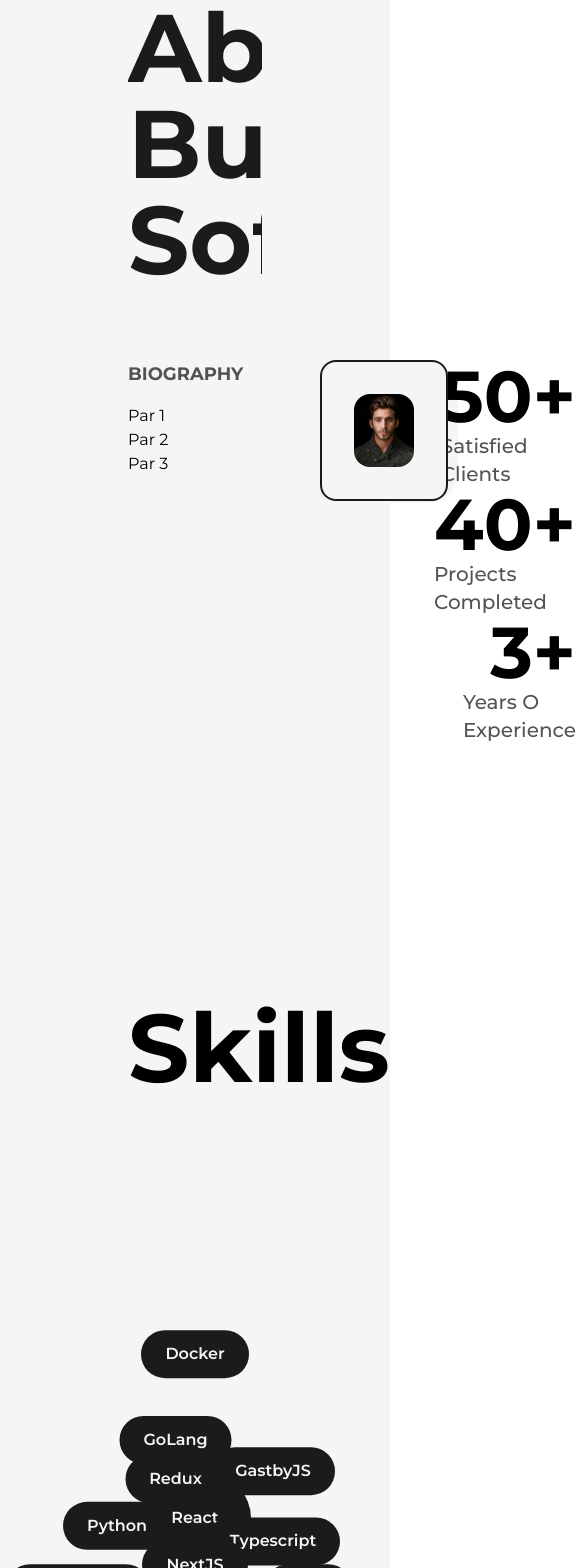
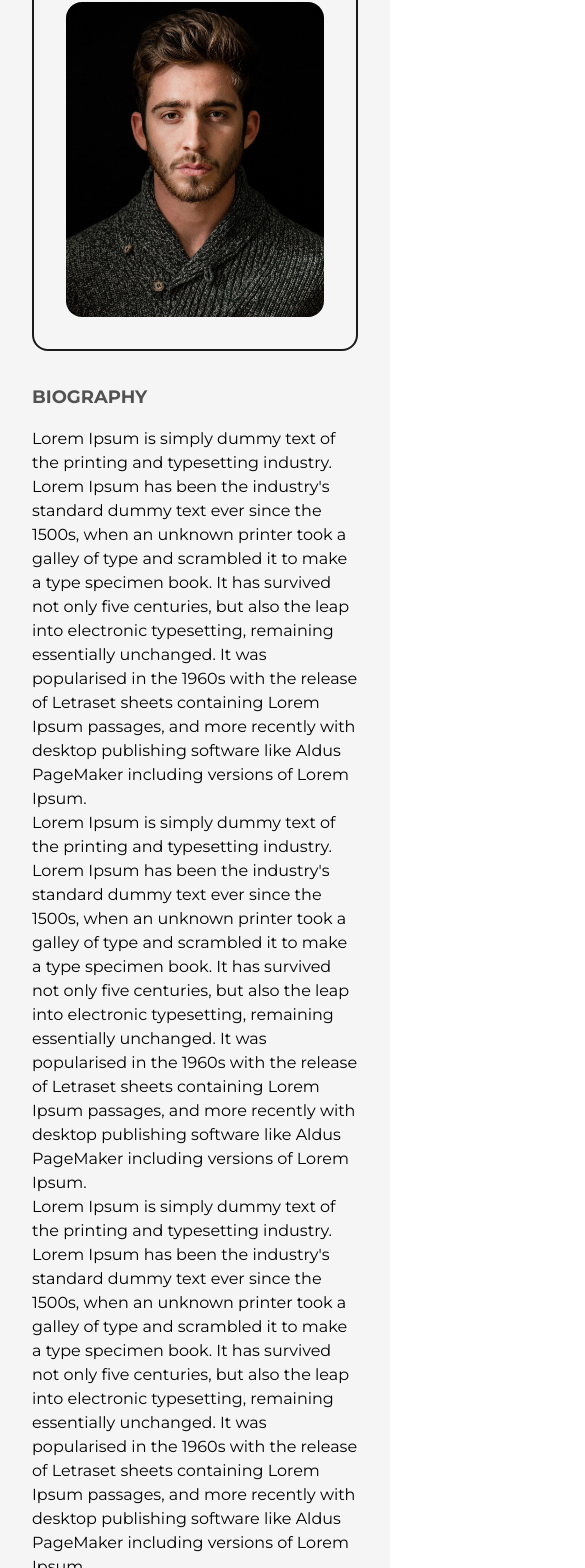
Before and after one commit to francisco-alonso/portfolio-app, a Next.js app: page /about in a window 390 px wide. Shown: the part 242-1810 px from the top of the page, 585 px wide, since content can reach past the window. Built offline with nearby package versions, Linux system fonts and the light colour scheme.

Commit message:
responsiveness

```diff
--- a/src/components/AnimatedText.tsx
+++ b/src/components/AnimatedText.tsx
@@ -35,7 +35,7 @@
 
 export const AnimatedText = ({ text, className="" }: Props) => {
     return (
-        <div className='w-full mx-auto py-2 flex items-center justify-center text-center overflow-hidden dark:text-light'>
+        <div className='w-full mx-auto py-2 flex items-center justify-center text-center overflow-hidden sm:py-0'>
             <motion.h1
                 className={`inline-block w-full text-dark font-bold capitalize text-8xl ${className} dark:text-light`}
                 variants={quote}
--- a/src/components/Footer.tsx
+++ b/src/components/Footer.tsx
@@ -4,8 +4,8 @@
 
 export const Footer = () => {
     return (
-        <footer className='w-full border-t-2 border-solid border-dark font-medium text-lg dark:text-light dark:border-light'>
-            <Layout className='py-8 flex items-center justify-between'>
+        <footer className='w-full border-t-2 border-solid border-dark font-medium text-lg dark:text-light dark:border-light sm:text-base'>
+            <Layout className='py-8 flex items-center justify-between lg:flex-col lg:py-6'>
                 <span>{new Date().getFullYear()} &copy; All Rights Reserved</span>
                 <Link href='/'>Francisco Lopez</Link>
             </Layout>
--- a/src/components/Layout.tsx
+++ b/src/components/Layout.tsx
@@ -6,7 +6,7 @@
 }
 export const Layout: React.FC<LayoutProps> = ({ children, className="" }) => {
     return (
-        <div className={`w-full h-full inline-block z-0 bg-light p-32 dark:bg-dark ${className}`}>
+        <div className={`w-full h-full inline-block z-0 bg-light p-32 dark:bg-dark xl:p-24 lg:p-16 md:p-12 sm:p-8 ${className}`}>
             {children}
         </div>
     )
--- a/src/components/LiIcon.tsx
+++ b/src/components/LiIcon.tsx
@@ -12,7 +12,7 @@
     });
     return (
         <figure className='absolute left-0 stroke-dark dark:stroke-light'>
-            <svg className='-rotate-90' width={75} height={75} viewBox='0 0 100 100'>
+            <svg className='-rotate-90 md:w-[60px] md:h-[60px] xs:w-[40px] xs:h-[40px]' width={75} height={75} viewBox='0 0 100 100'>
                 <circle cx='75' cy='50' r='20' className='stroke-primary dark:stroke-primaryDark stroke-1 fill-none'/>
                 <motion.circle cx='75' cy='50' r='20' className='stroke-[5px] fill-light dark:fill-dark' style={{ pathLength: scrollYProgress}}/>
                 <circle cx='75' cy='50' r='10' className='animate-pulse stroke-1 fill-primary dark:fill-primaryDark' />
--- a/src/components/Navbar.tsx
+++ b/src/components/Navbar.tsx
@@ -46,7 +46,7 @@
         setIsMenuOpen(isOpen => !isOpen)
     }
     return (
-        <header className='w-full px-32 py-8 font-medium flex items-center justify-between dark:text-light relative'>
+        <header className='w-full px-32 py-8 font-medium flex items-center justify-between dark:text-light relative z-10 lg:px-16 md:px-12 sm:px-8'>
 
             <button className='flex flex-col justify-center items-center hidden lg:flex' onClick={handleOpenMenu}>
                 <span className={`bg-dark dark:bg-light block transition-all duration-300 ease-out h-0.5 w-6 rounded-sm ${isMenuOpen ? 'rotate-45 translate-y-1' : '-translate-y-0.5'}`}></span>
--- a/src/components/Skills.tsx
+++ b/src/components/Skills.tsx
@@ -10,7 +10,7 @@
 const Skill = ({ name, x, y }: Props) => {
     return (
         <motion.div
-            className='flex items-center justify-center rounded-full font-semibold bg-dark text-light py-3 px-6 shadow-dark cursor-pointer absolute dark:text-dark dark:bg-light'
+            className='flex items-center justify-center rounded-full font-semibold bg-dark text-light py-3 px-6 shadow-dark cursor-pointer absolute dark:text-dark dark:bg-light lg:py-2 lg:px-4 md:text-sm md:py-1.5 md:px-3 xs:bg-transparent xs:dark:bg-transparent xs:text-dark xs:dark:text-light xs:font-bold'
             whileHover={{ scale: 1.05 }}
             initial={{
                 x: 0,
@@ -27,10 +27,16 @@
 export const Skills = () => {
     return (
         <>
-            <h2 className='font-bold text-8xl mt-64 w-full text-center'>Skills</h2>
-            <div className='w-full h-screen relative flex items-center justify-center bg-circularLight dark:bg-circularDark'>
+            <h2 className='font-bold text-8xl mt-64 w-full text-center md:text-6xl md:mt-32'>Skills</h2>
+            <div className='w-full h-screen relative flex items-center justify-center rounded-full
+            bg-circularLight dark:bg-circularDark lg:h-[80vh] sm:h-[60vh] xs:h-[50vh]
+            lg:bg-circularLightLg lg:dark:circularDarkLg
+            md:bg-circularLightMd md:dark:circularDarkMd
+            sm:bg-circularLightSm sm:dark:circularDarkSm'>
                 <motion.div
-                    className='flex items-center justify-center rounded-full font-semibold bg-dark text-light p-8 shadow-dark cursor-pointer dark:text-dark dark:bg-light'
+                    className='flex items-center justify-center rounded-full font-semibold bg-dark
+                    text-light p-8 shadow-dark cursor-pointer dark:text-dark dark:bg-light
+                    lg:p-6 md:p-4 xs:text-xs xs:p-2'
                     whileHover={{ scale: 1.05 }}
                 >
                     React
@@ -40,8 +46,8 @@
                 <Skill name='Typescript' x='20vw' y='6vw'/>
                 <Skill name='NextJS' x='0vw' y='12vw'/>
                 <Skill name='GastbyJS' x='20vw' y='-12vw'/>
-                <Skill name='GoLang' x='-5vw' y='-20vw'/>
-                <Skill name='Docker' x='0vw' y='-42vw'/>
+                <Skill name='GoLang' x='-5vw' y='-15vw'/>
+                <Skill name='Docker' x='0vw' y='-21vw'/>
                 <Skill name='Kubernetes' x='-30vw' y='18vw'/>
                 <Skill name='AWS' x='29vw' y='18vw'/>
             </div>
--- a/src/pages/about.tsx
+++ b/src/pages/about.tsx
@@ -50,37 +50,43 @@
             </Head>
             <main className='flex w-full flex-col items-center justify-center dark:text-light'>
                 <Layout className='pt-16'>
-                    <AnimatedText text='Passionate about building software!' className='mb-16'/>
-                    <div className='grid w-full grid-cols-8 gap-16'>
-                        <div className='col-span-3 flex flex-col items-start justify-start'>
+                    <AnimatedText text='Passionate about building software!' className='mb-16 lg:!text-6xl sm:!text-5xl xs:!text-3xl sm:mb-8'/>
+                    <div className='grid w-full grid-cols-8 gap-16 sm:gap-8'>
+                        <div className='col-span-3 flex flex-col items-start justify-start xl:col-span-4 md:order-2 md:col-span-8'>
                             <h2 className='mb-4 text-lg font-bold uppercase text-dark/75 dark:text-light/75'>Biography</h2>
-                            <p>Par 1</p>
-                            <p>Par 2</p>
-                            <p>Par 3</p>
+                            <p>
+                                Lorem Ipsum is simply dummy text of the printing and typesetting industry. Lorem Ipsum has been the industry's standard dummy text ever since the 1500s, when an unknown printer took a galley of type and scrambled it to make a type specimen book. It has survived not only five centuries, but also the leap into electronic typesetting, remaining essentially unchanged. It was popularised in the 1960s with the release of Letraset sheets containing Lorem Ipsum passages, and more recently with desktop publishing software like Aldus PageMaker including versions of Lorem Ipsum.
+                            </p>
+                            <p>
+                                Lorem Ipsum is simply dummy text of the printing and typesetting industry. Lorem Ipsum has been the industry's standard dummy text ever since the 1500s, when an unknown printer took a galley of type and scrambled it to make a type specimen book. It has survived not only five centuries, but also the leap into electronic typesetting, remaining essentially unchanged. It was popularised in the 1960s with the release of Letraset sheets containing Lorem Ipsum passages, and more recently with desktop publishing software like Aldus PageMaker including versions of Lorem Ipsum.
+                            </p>
+                            <p>
+                            Lorem Ipsum is simply dummy text of the printing and typesetting industry. Lorem Ipsum has been the industry's standard dummy text ever since the 1500s, when an unknown printer took a galley of type and scrambled it to make a type specimen book. It has survived not only five centuries, but also the leap into electronic typesetting, remaining essentially unchanged. It was popularised in the 1960s with the release of Letraset sheets containing Lorem Ipsum passages, and more recently with desktop publishing software like Aldus PageMaker including versions of Lorem Ipsum.
+                            </p>
                         </div>
-                        <div className='col-span-3 relative h-max rounded-2xl border-2 border-solid border-dark bg-light p-8 dark:bg-dark dark:border-light'>
+                        <div className='col-span-3 relative h-max rounded-2xl border-2 border-solid border-dark bg-light p-8 dark:bg-dark dark:border-light xl:col-span-4 md:order-1 md:col-span-8'>
                             <div className='absolute top-0 -right-3 -z-10 w-[102%] h-[103%] rounded-[2rem] bg-light'/>
                             <Image src={ProfilePic} alt='Francisco Lopez' className='w-full h-auto rounded-2xl' priority
                             sizes="(max-width: 768px) 100vw, (max-width: 1200px) 50vw, 33vw"/>
                         </div>
-                        <div className='col-span-2 flex flex-col items-end justify-between'>
-                            <div className='flex flex-col items-end justify-center'>
-                                <span className='inline-block text-7xl font-bold'>
+                        <div className='col-span-2 flex flex-col items-end justify-between xl:col-span-8 xl:flex-row xl:items-center md:order-3'>
+                            <div className='flex flex-col items-end justify-center xl:items-center'>
+                                <span className='inline-block text-7xl font-bold md:text-6xl sm-text-5xl xs:text-4xl'>
                                     <AnimatedNumbers value={50}/>+
                                 </span>
-                                <h2 className='text-xl font-medium capitalize text-dark/75 dark:text-light/75'>Satisfied Clients</h2>
+                                <h2 className='text-xl font-medium capitalize text-dark/75 dark:text-light/75 xl:text-center md:text-lg sm:text-base xs:text-sm'>Satisfied Clients</h2>
                             </div>
-                            <div className='flex flex-col items-end justify-center'>
-                                <span className='inline-block text-7xl font-bold'>
+                            <div className='flex flex-col items-end justify-center xl:items-center'>
+                                <span className='inline-block text-7xl font-bold md:text-6xl sm-text-5xl xs:text-4xl'>
                                 <AnimatedNumbers value={40}/>+
                                 </span>
-                                <h2 className='text-xl font-medium capitalize text-dark/75 dark:text-light/75'>Projects Completed</h2>
+                                <h2 className='text-xl font-medium capitalize text-dark/75 dark:text-light/75 xl:text-center md:text-lg sm:text-base xs:text-sm'>Projects Completed</h2>
                             </div>
-                            <div className='flex flex-col items-end justify-center'>
-                                <span className='inline-block text-7xl font-bold'>
+                            <div className='flex flex-col items-end justify-center xl:items-center'>
+                                <span className='inline-block text-7xl font-bold md:text-6xl sm-text-5xl xs:text-4xl'>
                                 <AnimatedNumbers value={3}/>+
                                 </span>
-                                <h2 className='text-xl font-medium capitalize text-dark/75 dark:text-light/75'>Years o Experience</h2>
+                                <h2 className='text-xl font-medium capitalize text-dark/75 dark:text-light/75 xl:text-center md:text-lg sm:text-base xs:text-sm'>Years of Experience</h2>
                             </div>
                         </div>
                     </div>
```
Also changed, not shown: src/components/HireMe.tsx (+4 -3 lines), src/components/RailDown.tsx (+9 -9 lines), src/pages/index.tsx (+11 -11 lines), src/pages/projects.tsx (+20 -20 lines), tailwind.config.ts (+7 -1 lines).
